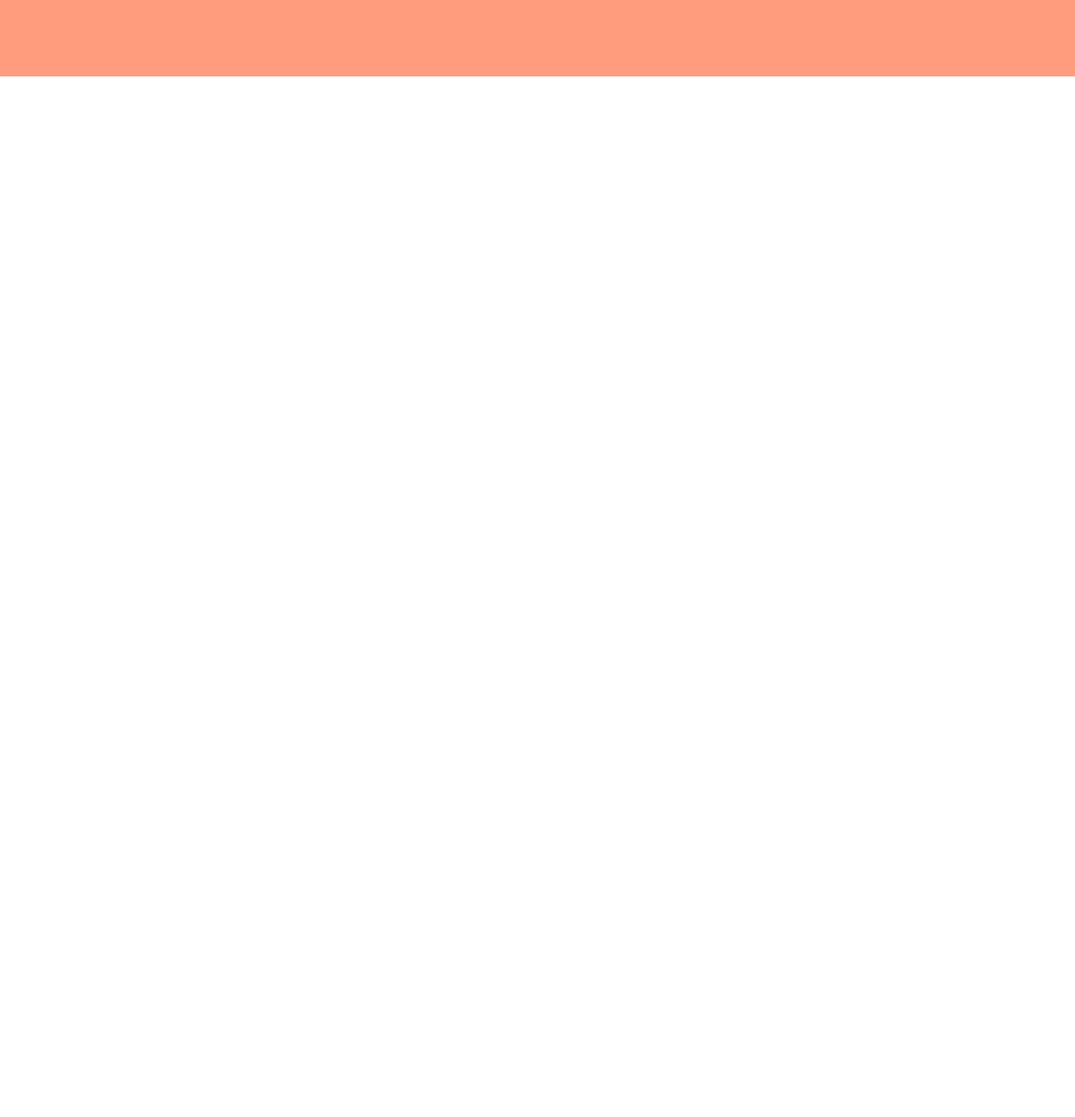
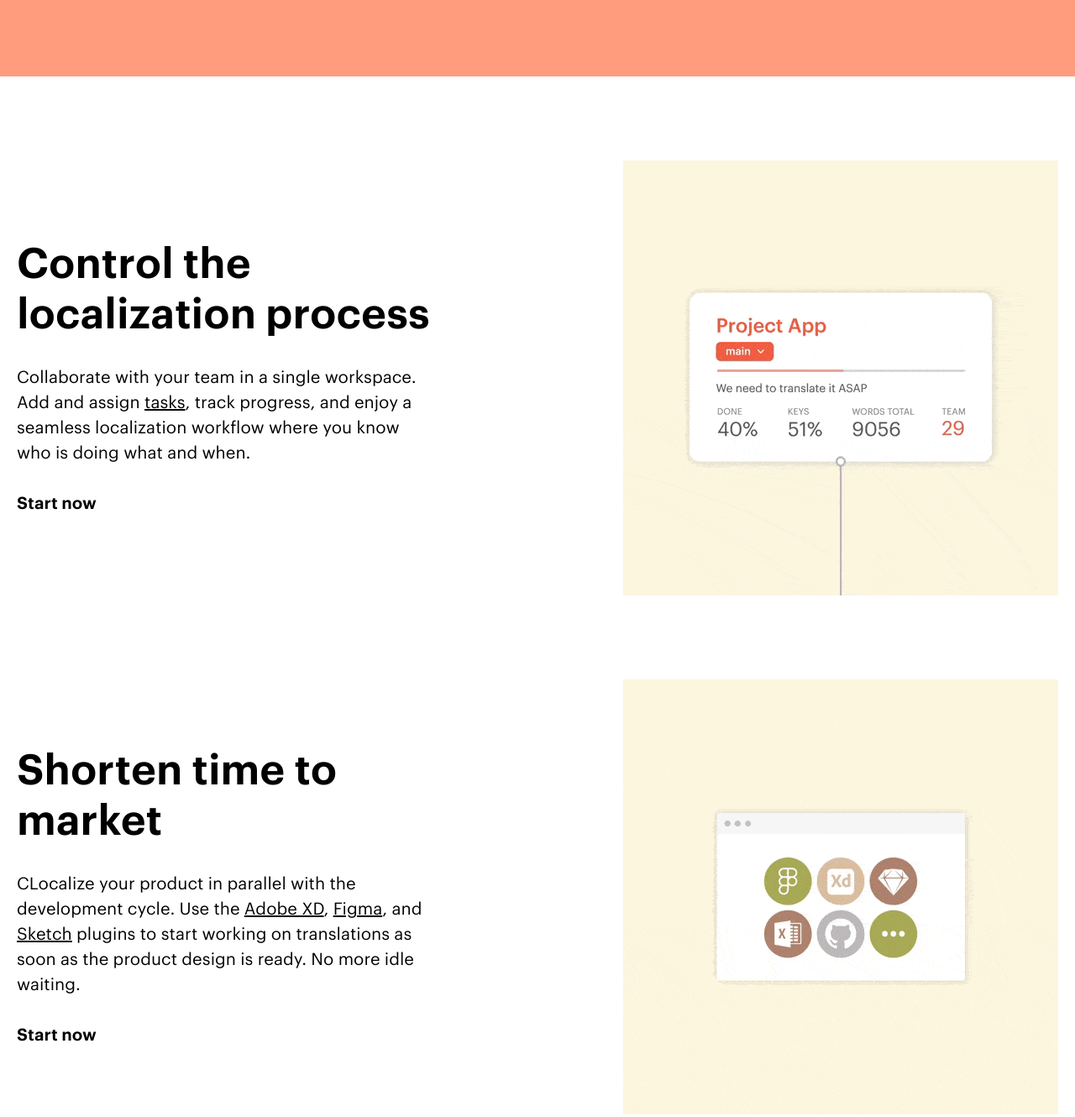
Before and after one commit to AleksandrBida/FE-Basic_18.10.23-DZ, a plain HTML site: page index.html in a window 1280 px wide. Shown: the part 1146-2476 px from the top of the page at 84% size. Before the commit the page ends 1237 px from the top, so only its background shows below. Drawn offline with nearby package versions, Linux system fonts and the light colour scheme; files that its build step writes are made by us from their sources; files whose address does not match are found by name.

Commit message:
siteflexbox3

```diff
--- a/css/style.css
+++ b/css/style.css
@@ -79,7 +79,19 @@ main {
   font-weight: 600;
   line-height: 2.8;
 }
-
+.text_b_20x30 {
+  font-size: 20px;
+  font-style: normal;
+  font-weight: 400;
+  line-height: 1.5;
+}
+.text_b_20x30x600 {
+  color: #000;
+  font-size: 20px;
+  font-style: normal;
+  font-weight: 600;
+  line-height: 1.5;
+}
 .text_b_50x60 {
   font-size: 50px;
   font-style: normal;
@@ -103,7 +115,9 @@ main {
 img {
   max-width: 100%;
 }
-
+.a_blak {
+  color: #000;
+}
 .bg-orange {
   background-color: #ff9c7d;
 }
@@ -134,6 +148,9 @@ img {
 }
 .z-idex_1 {
   z-index: 1;
+}
+.a__none {
+  text-decoration: none;
 }
 /*-----------------header=----------------------------------*/
 .header {
@@ -210,6 +227,17 @@ img {
   text-align: center;
 }
 
+/*--------------------------------------blok3---------------------------------*/
+.wrapper3 {
+  margin-top: 100px;
+  margin-bottom: 100px;
+}
+.wrap3 {
+  max-width: 493px;
+}
+.wrap3 p {
+  margin: 30px 0 30px 0;
+}
 /*-------------------------------footer------------------------------*/
 .bg_footer {
   background-color: #161513;
--- a/index.html
+++ b/index.html
@@ -69,13 +69,69 @@
                         <img src="images/icon happy/Frame (6).png" class=" " alt="image">
                     </div>
                 </div>
+            </div>
+        </section>
 
+        <section class="blok3">
+
+            <div class="container small">
+                <div class="wrapper3 flex a-i-center justify-between">
+                    <div class="wrap3">
+                        <h3 class="text_b_50x60">Control the localization process</h3>
+                        <p class="text_b_20x30">Collaborate with your team in a single workspace. Add and assign <a
+                                href="#" class="a_blak">tasks</a>, track progress, and enjoy a seamless localization
+                            workflow
+                            where you know who is doing what and when.</p>
+                        <a href="#" class="a__none text_b_20x30x600 ">Start now</a>
+                    </div>
+                    <img src="images/903.gif" alt="image">
+                </div>
+
+                <div class="wrapper3 flex a-i-center justify-between">
+                    <div class="wrap3">
+                        <h3 class="text_b_50x60">Shorten time to market</h3>
+                        <p class="text_b_20x30">CLocalize your product in parallel with the development cycle. Use the
+                            <a href="#" class="a_blak">Adobe XD</a>, <a href="#" class="a_blak">Figma</a>, and <a
+                                href="#" class="a_blak">Sketch</a> plugins to start
+                            working on translations as soon as the product design is ready. No more idle waiting.
+                        </p>
+                        <a href="#" class="a__none text_b_20x30x600 ">Start now</a>
+                    </div>
+                    <img src="images/08.gif" alt="image">
+                </div>
+
+                <div class="wrapper3 flex a-i-center justify-between">
+                    <div class="wrap3">
+                        <h3 class="text_b_50x60">Ensure quality</h3>
+                        <p class="text_b_20x30">Use built-in tools — e.g. <a href="#" class="a_blak">translation
+                                memory</a>, machine
+                            translation, and <a href="#" class="a_blak">QA checks</a> — to enhance the quality and
+                            cohesion of
+                            translations. Add product <a href="#" class="a_blak">screenshots</a> for context and use the
+                            <a href="#" class="a_blak">in-context editors</a> for instant previews.
+                        </p>
+                        <a href="#" class="a__none text_b_20x30x600 ">Start now</a>
+                    </div>
+                    <img src="images/43.gif" alt="image">
+                </div>
+
+                <div class="wrapper3 flex a-i-center justify-between">
+                    <div class="wrap3">
+                        <h3 class="text_b_50x60">Less work for developers</h3>
+                        <p class="text_b_20x30">Eliminate the hassle of localization and let developers get back to
+                            their main tasks. Save hours with the powerful <a href="#" class="a_blak">API</a>, <a
+                                href="#" class="a_blak">CLI</a>, <a href="#" class="a_blak">mobile SDKs</a>, and
+                            integrations with
+                            <a href="#" class="a_blak">GitHub</a>, <a href="#" class="a_blak">Bitbucket</a>, <a href="#"
+                                class="a_blak">JIRA</a>, and more.
+                        </p>
+                        <a href="#" class="a__none text_b_20x30x600 ">Start now</a>
+                    </div>
+                    <img src="images/44.png" alt="image">
+                </div>
 
             </div>
-
-
         </section>
-
 
 
 
@@ -95,7 +151,7 @@
 
 
         </div>
-        </div>
+
 
 
 
```
Also changed, not shown: images/44.png (added).
